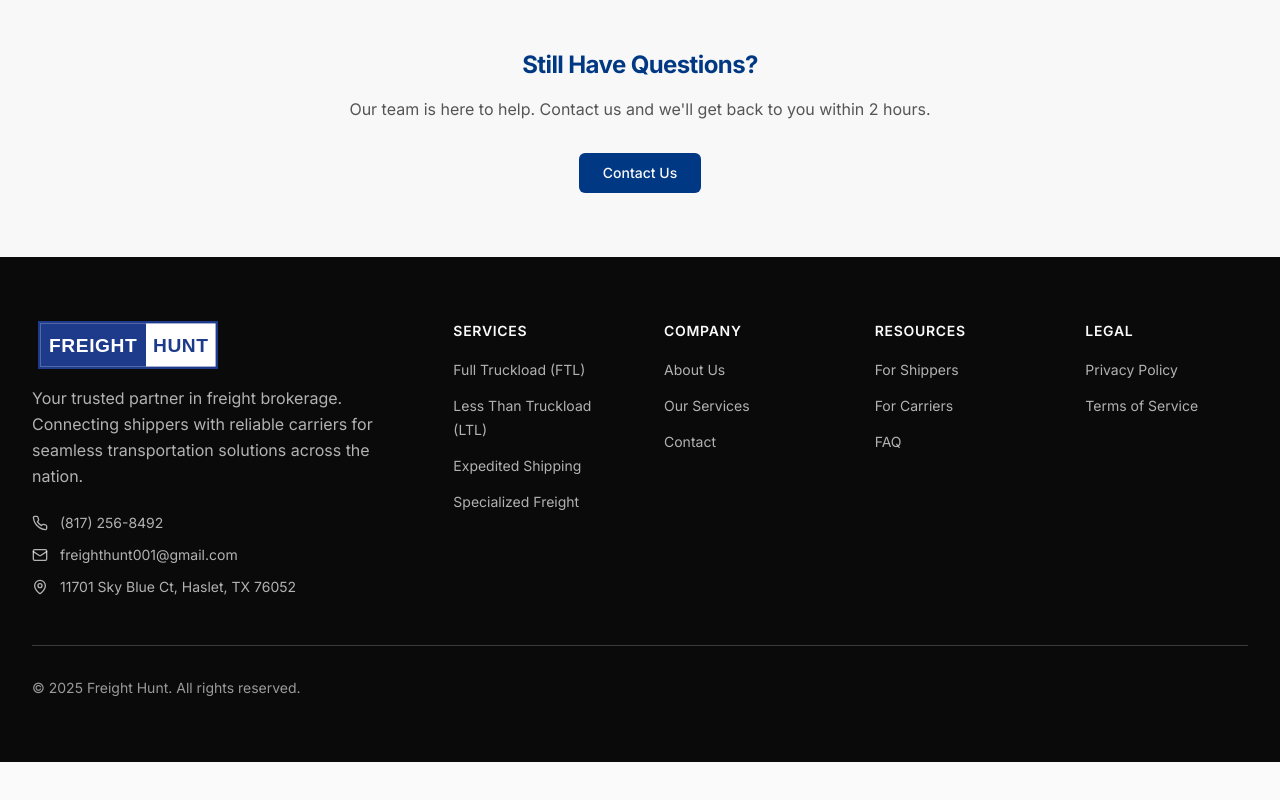
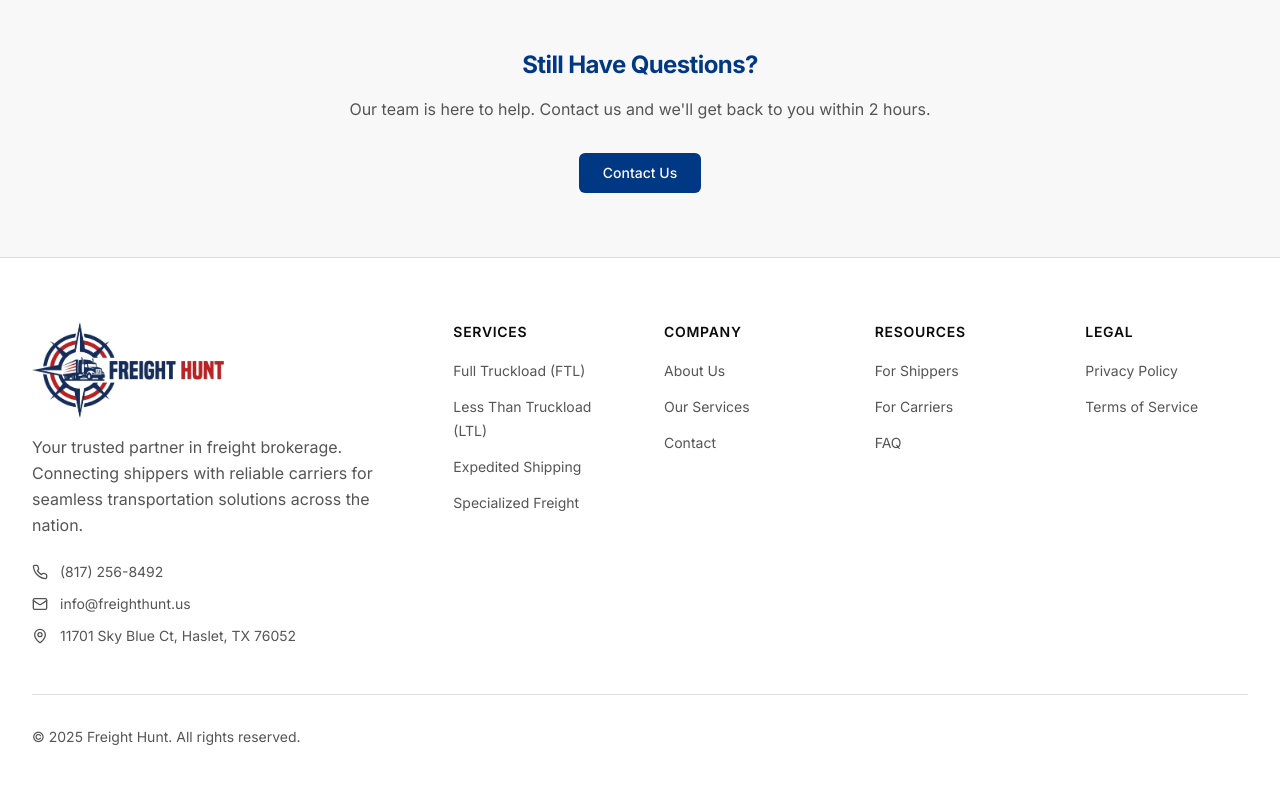
Before and after one commit to sidhugurtej/freight-hunt-website, a Next.js app: page /faq in a window 1280 px wide. Shown: the part 1652-2452 px from the top of the page. Before the commit the page ends 2414 px from the top, so only its background shows below. Built offline with nearby package versions, Linux system fonts and the light colour scheme.

Commit message:
refactor: Update logo to use a PNG image, change primary contact email, and simplify contact sections.

```diff
--- a/app/about/page.tsx
+++ b/app/about/page.tsx
@@ -83,7 +83,7 @@ export default function AboutPage() {
                   transparency, and poor communication.
                 </p>
                 <p>
-                  Founded in 2009, we set out to change that. Starting as a small operation with just a handful of
+                  Founded in 2018, we set out to change that. Starting as a small operation with just a handful of
                   trusted carriers, we focused on building relationships based on trust, reliability, and exceptional
                   service.
                 </p>
--- a/app/contact/page.tsx
+++ b/app/contact/page.tsx
@@ -49,11 +49,7 @@ const contactInfo = [
 ]
 
 const emailContacts = [
-  { icon: Package, email: "freighthunt001@gmail.com", label: "Get a Quote", subject: "Freight Quote Request" },
-  { icon: Truck, email: "freighthunt001@gmail.com", label: "Carrier Onboarding", subject: "Carrier Onboarding Application" },
-  { icon: Users, email: "freighthunt001@gmail.com", label: "Sales Inquiries", subject: "Sales Inquiry" },
-  { icon: Briefcase, email: "freighthunt001@gmail.com", label: "Career Opportunities", subject: "Career Opportunity" },
-  { icon: Mail, email: "freighthunt001@gmail.com", label: "General Inquiries", subject: "General Inquiry" },
+  { icon: Mail, email: "info@freighthunt.us", label: "General Inquiries", subject: "General Inquiry" },
 ]
 
 export default function ContactPage() {
@@ -95,12 +91,6 @@ export default function ContactPage() {
                       (817) 256-8492
                     </a>
                   </Button>
-                  <Button size="lg" variant="outline" className="w-full text-lg" asChild>
-                    <a href="tel:+18172568492">
-                      <Truck className="h-5 w-5 mr-2" />
-                      Carrier Hotline
-                    </a>
-                  </Button>
                 </div>
               </CardContent>
             </Card>
@@ -117,15 +107,9 @@ export default function ContactPage() {
                 </p>
                 <div className="space-y-3">
                   <Button size="lg" className="w-full text-lg" asChild>
-                    <a href="mailto:freighthunt001@gmail.com?subject=Freight Quote Request">
+                    <a href="mailto:info@freighthunt.us?subject=Freight Quote Request">
                       <Package className="h-5 w-5 mr-2" />
                       Get a Quote
-                    </a>
-                  </Button>
-                  <Button size="lg" variant="outline" className="w-full text-lg" asChild>
-                    <a href="mailto:freighthunt001@gmail.com?subject=General Inquiry">
-                      <Mail className="h-5 w-5 mr-2" />
-                      General Inquiries
                     </a>
                   </Button>
                 </div>
@@ -266,13 +250,6 @@ export default function ContactPage() {
                 <Phone className="h-5 w-5" />
                 (817) 256-8492
               </a>
-              <a
-                href="tel:+18172568492"
-                className="inline-flex items-center justify-center gap-2 bg-primary-foreground/10 text-primary-foreground font-semibold px-6 py-3 rounded-lg border border-primary-foreground/20 hover:bg-primary-foreground/20 transition-colors"
-              >
-                <Truck className="h-5 w-5" />
-                Carrier Hotline
-              </a>
             </div>
           </div>
         </div>
--- a/app/faq/page.tsx
+++ b/app/faq/page.tsx
@@ -22,7 +22,7 @@ const faqCategories = [
       {
         question: "How do I get a freight quote?",
         answer:
-          "Getting a quote is easy! Simply contact us via phone at (817) 256-8492, email us at freighthunt001@gmail.com, or fill out our online contact form. Provide your origin, destination, commodity type, weight, and desired pickup date, and we'll provide competitive rates.",
+          "Getting a quote is easy! Simply contact us via phone at (817) 256-8492, email us at info@freighthunt.us, or fill out our online contact form. Provide your origin, destination, commodity type, weight, and desired pickup date, and we'll provide competitive rates.",
       },
       {
         question: "What types of freight do you handle?",
--- a/app/privacy/page.tsx
+++ b/app/privacy/page.tsx
@@ -41,19 +41,19 @@ export default function PrivacyPage() {
 
           <h2 className="text-2xl font-bold text-primary mb-4">5. Your Rights</h2>
           <p className="text-muted-foreground mb-6 leading-relaxed">
-            You may access, update, or delete your personal information by contacting us at freighthunt001@gmail.com. You may
+            You may access, update, or delete your personal information by contacting us at info@freighthunt.us. You may
             also opt out of receiving promotional communications from us by following the instructions in those
             messages.
           </p>
 
           <h2 className="text-2xl font-bold text-primary mb-4">6. Contact Us</h2>
           <p className="text-muted-foreground mb-6 leading-relaxed">
-            If you have any questions about this Privacy Policy, please contact us at:
+            If you have any questions about this Privacy Policy, please contact us at info@freighthunt.us:
             <br />
             <br />
             Freight Hunt
             <br />
-            Email: freighthunt001@gmail.com
+            Email: info@freighthunt.us
             <br />
             Phone: (817) 256-8492
           </p>
--- a/app/terms/page.tsx
+++ b/app/terms/page.tsx
@@ -68,12 +68,12 @@ export default function TermsPage() {
 
           <h2 className="text-2xl font-bold text-primary mb-4">9. Contact Information</h2>
           <p className="text-muted-foreground mb-6 leading-relaxed">
-            For questions about these Terms of Service, please contact us at:
+            If you have any questions about these Terms, please contact us at info@freighthunt.us:
             <br />
             <br />
             Freight Hunt
             <br />
-            Email: freighthunt001@gmail.com
+            Email: info@freighthunt.us
             <br />
             Phone: (817) 256-8492
           </p>
--- a/components/contact.tsx
+++ b/components/contact.tsx
@@ -36,12 +36,6 @@ export function Contact() {
                     (817) 256-8492
                   </a>
                 </Button>
-                <Button size="lg" variant="outline" className="w-full text-lg" asChild>
-                  <a href="tel:+18172568492">
-                    <Truck className="h-5 w-5 mr-2" />
-                    Carrier Hotline
-                  </a>
-                </Button>
               </div>
             </CardContent>
           </Card>
@@ -58,15 +52,9 @@ export function Contact() {
               </p>
               <div className="space-y-3">
                 <Button size="lg" className="w-full text-lg" asChild>
-                  <a href="mailto:freighthunt001@gmail.com?subject=Freight Quote Request">
+                  <a href="mailto:info@freighthunt.us?subject=Freight Quote Request">
                     <Package className="h-5 w-5 mr-2" />
                     Get a Quote
-                  </a>
-                </Button>
-                <Button size="lg" variant="outline" className="w-full text-lg" asChild>
-                  <a href="mailto:freighthunt001@gmail.com?subject=General Inquiry">
-                    <Mail className="h-5 w-5 mr-2" />
-                    General Inquiries
                   </a>
                 </Button>
               </div>
--- a/components/cta.tsx
+++ b/components/cta.tsx
@@ -15,7 +15,7 @@ export function CTA() {
           </p>
           <div className="mt-10 flex flex-col sm:flex-row gap-4 justify-center">
             <Button size="lg" variant="secondary" className="gap-2" asChild>
-              <a href="mailto:freighthunt001@gmail.com?subject=Freight Quote Request">
+              <a href="mailto:info@freighthunt.us?subject=Freight Quote Request">
                 Get a Free Quote
                 <ArrowRight className="h-4 w-4" />
               </a>
--- a/components/footer.tsx
+++ b/components/footer.tsx
@@ -33,27 +33,27 @@ function handleLinkClick() {
 
 export function Footer() {
   return (
-    <footer className="bg-foreground text-background">
+    <footer className="bg-white text-foreground border-t border-border">
       <div className="mx-auto max-w-7xl px-6 py-16 lg:px-8">
         <div className="grid gap-12 lg:grid-cols-6">
           <div className="lg:col-span-2">
             <Link href="/" className="flex items-center gap-3" onClick={handleLinkClick}>
-              <Logo className="w-48 h-12" />
+              <Logo className="w-48 h-24" />
             </Link>
-            <p className="mt-4 text-background/70 max-w-sm leading-relaxed">
+            <p className="mt-4 text-muted-foreground max-w-sm leading-relaxed">
               Your trusted partner in freight brokerage. Connecting shippers with reliable carriers for seamless
               transportation solutions across the nation.
             </p>
             <div className="mt-6 space-y-3">
-              <div className="flex items-center gap-3 text-background/70">
+              <div className="flex items-center gap-3 text-muted-foreground">
                 <Phone className="h-4 w-4" />
                 <span className="text-sm">(817) 256-8492</span>
               </div>
-              <div className="flex items-center gap-3 text-background/70">
+              <div className="flex items-center gap-3 text-muted-foreground">
                 <Mail className="h-4 w-4" />
-                <span className="text-sm">freighthunt001@gmail.com</span>
+                <span className="text-sm">info@freighthunt.us</span>
               </div>
-              <div className="flex items-center gap-3 text-background/70">
+              <div className="flex items-center gap-3 text-muted-foreground">
                 <MapPin className="h-4 w-4" />
                 <span className="text-sm">11701 Sky Blue Ct, Haslet, TX 76052</span>
               </div>
@@ -61,13 +61,13 @@ export function Footer() {
           </div>
 
           <div>
-            <h3 className="text-sm font-semibold text-background uppercase tracking-wider mb-4">Services</h3>
+            <h3 className="text-sm font-semibold text-foreground uppercase tracking-wider mb-4">Services</h3>
             <ul className="space-y-3">
               {footerLinks.services.map((link) => (
                 <li key={link.name}>
                   <Link
                     href={link.href}
-                    className="text-background/70 hover:text-background transition-colors text-sm"
+                    className="text-muted-foreground hover:text-primary transition-colors text-sm"
                     onClick={handleLinkClick}
                   >
                     {link.name}
@@ -78,13 +78,13 @@ export function Footer() {
           </div>
 
           <div>
-            <h3 className="text-sm font-semibold text-background uppercase tracking-wider mb-4">Company</h3>
+            <h3 className="text-sm font-semibold text-foreground uppercase tracking-wider mb-4">Company</h3>
             <ul className="space-y-3">
               {footerLinks.company.map((link) => (
                 <li key={link.name}>
                   <Link
                     href={link.href}
-                    className="text-background/70 hover:text-background transition-colors text-sm"
+                    className="text-muted-foreground hover:text-primary transition-colors text-sm"
                     onClick={handleLinkClick}
                   >
                     {link.name}
@@ -95,13 +95,13 @@ export function Footer() {
           </div>
 
           <div>
-            <h3 className="text-sm font-semibold text-background uppercase tracking-wider mb-4">Resources</h3>
+            <h3 className="text-sm font-semibold text-foreground uppercase tracking-wider mb-4">Resources</h3>
             <ul className="space-y-3">
               {footerLinks.resources.map((link) => (
                 <li key={link.name}>
                   <Link
                     href={link.href}
-                    className="text-background/70 hover:text-background transition-colors text-sm"
+                    className="text-muted-foreground hover:text-primary transition-colors text-sm"
                     onClick={handleLinkClick}
                   >
                     {link.name}
@@ -112,13 +112,13 @@ export function Footer() {
           </div>
 
           <div>
-            <h3 className="text-sm font-semibold text-background uppercase tracking-wider mb-4">Legal</h3>
+            <h3 className="text-sm font-semibold text-foreground uppercase tracking-wider mb-4">Legal</h3>
             <ul className="space-y-3">
               {footerLinks.legal.map((link) => (
                 <li key={link.name}>
                   <Link
                     href={link.href}
-                    className="text-background/70 hover:text-background transition-colors text-sm"
+                    className="text-muted-foreground hover:text-primary transition-colors text-sm"
                     onClick={handleLinkClick}
                   >
                     {link.name}
@@ -129,9 +129,9 @@ export function Footer() {
           </div>
         </div>
 
-        <div className="mt-12 pt-8 border-t border-background/20">
+        <div className="mt-12 pt-8 border-t border-border">
           <div className="flex flex-col sm:flex-row justify-between items-center gap-4">
-            <p className="text-sm text-background/60">
+            <p className="text-sm text-muted-foreground">
               © {new Date().getFullYear()} Freight Hunt. All rights reserved.
             </p>
           </div>
--- a/components/logo.tsx
+++ b/components/logo.tsx
@@ -1,39 +1,9 @@
 export function Logo({ className = "w-48 h-12" }: { className?: string }) {
   return (
-    <svg viewBox="0 0 300 80" fill="none" xmlns="http://www.w3.org/2000/svg" className={className}>
-      {/* Outer Border */}
-      <rect x="2" y="2" width="296" height="76" stroke="#1e3a8a" strokeWidth="4" fill="white" />
-
-      {/* Left Half Background - Extended for FREIGHT */}
-      <rect x="4" y="4" width="176" height="72" fill="#1e3a8a" />
-
-      {/* Text: FREIGHT (White on Navy) */}
-      <text
-        x="92"
-        y="52"
-        fill="white"
-        textAnchor="middle"
-        fontFamily="Arial, sans-serif"
-        fontWeight="bold"
-        fontSize="32"
-        letterSpacing="1"
-      >
-        FREIGHT
-      </text>
-
-      {/* Text: HUNT (Navy on White) */}
-      <text
-        x="238"
-        y="52"
-        fill="#1e3a8a"
-        textAnchor="middle"
-        fontFamily="Arial, sans-serif"
-        fontWeight="bold"
-        fontSize="32"
-        letterSpacing="1"
-      >
-        HUNT
-      </text>
-    </svg>
+    <img
+      src="/logo.png"
+      alt="Freight Hunt Logo"
+      className={`${className} object-contain`}
+    />
   )
 }
```
Also changed, not shown: components/header.tsx (+5 -5 lines), public/logo.png (added).
